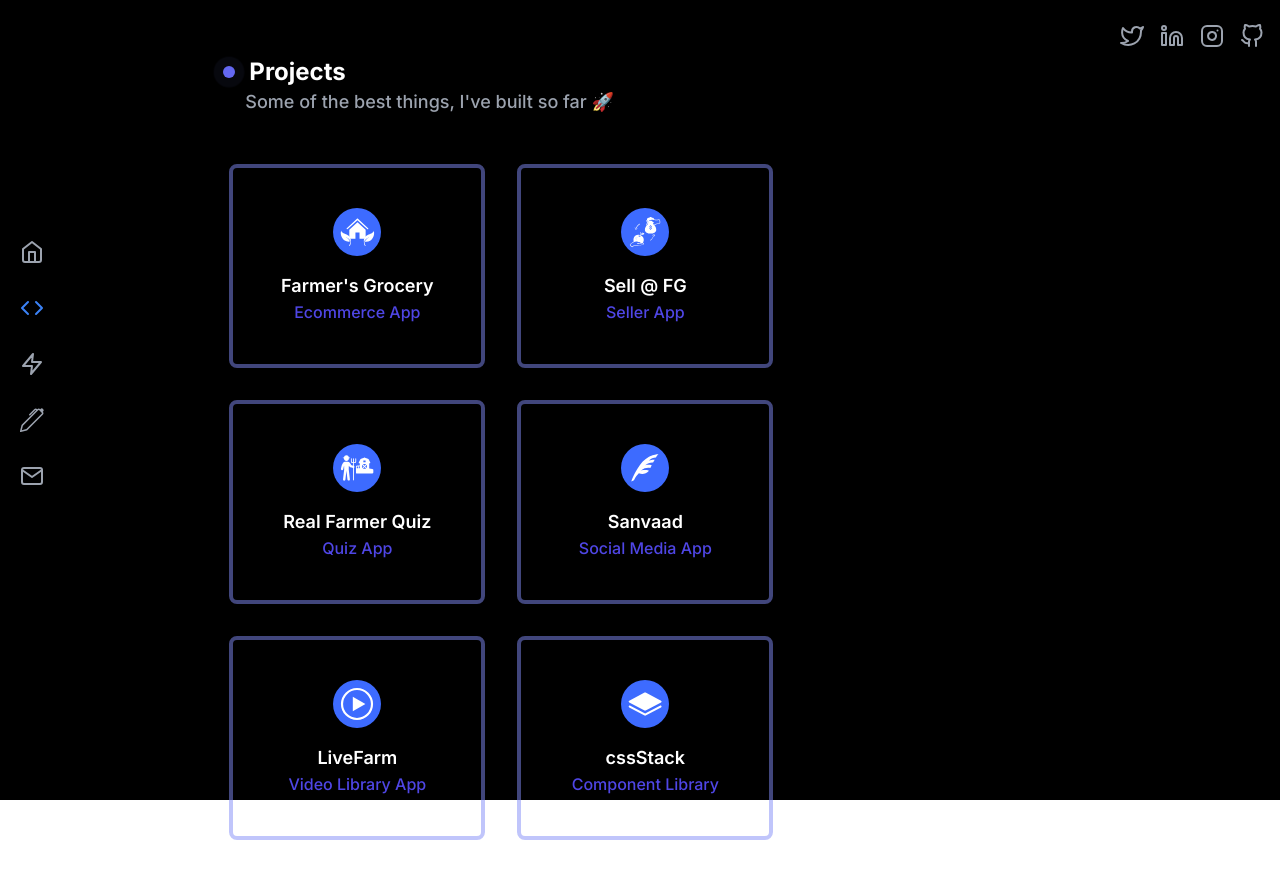
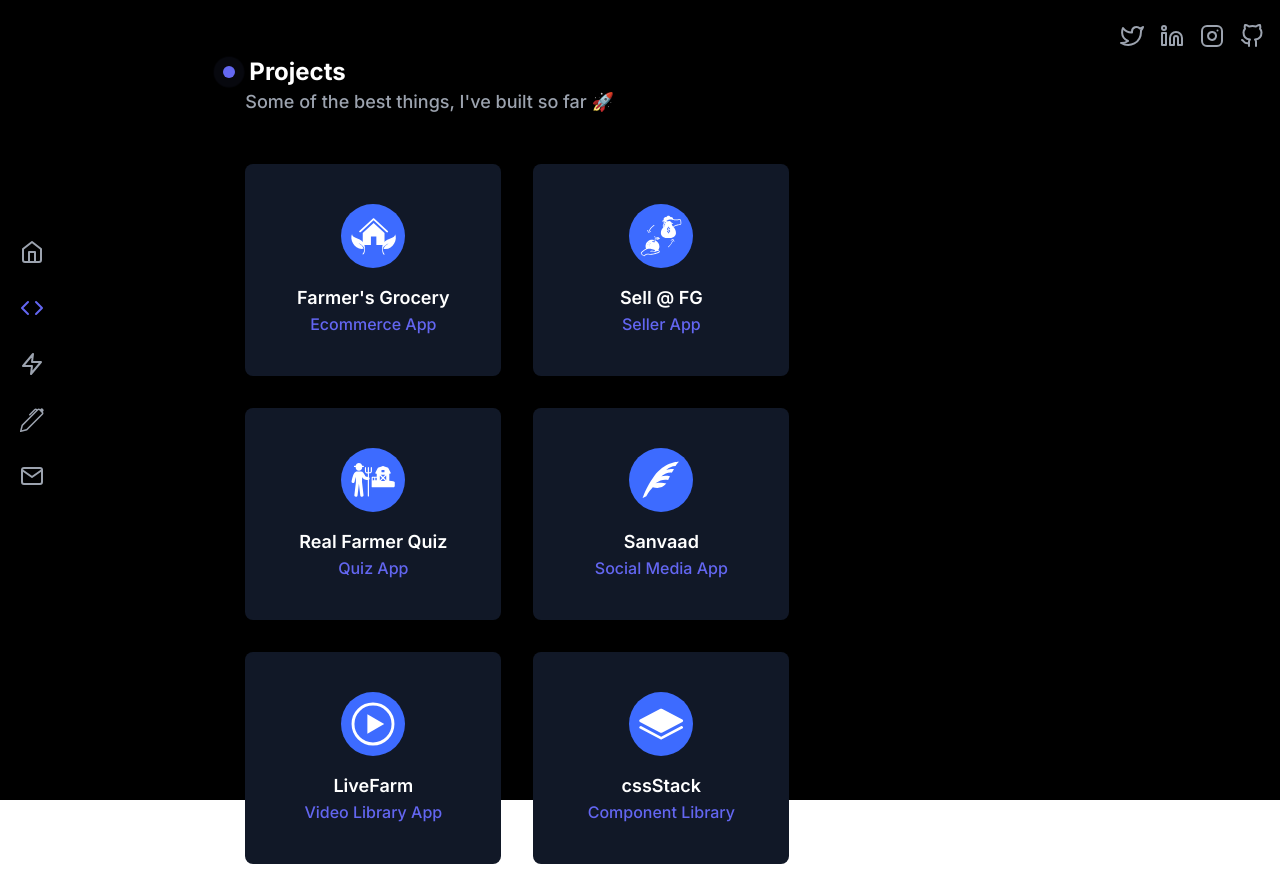
Before and after one commit to shubham-ghuge/shubham-ghuge.github.io, a React (Vite) app: page /projects in a window 1280 px wide. Before the commit the page ends 856 px from the top, so only its background shows below. Built offline with nearby package versions, Linux system fonts and the light colour scheme.

Commit message:
added framer

```diff
--- a/src/components/Title.jsx
+++ b/src/components/Title.jsx
@@ -10,7 +10,7 @@ function Title({ heading, subHeading }) {
         </span>
         {heading}
       </h1>
-      <h2 className="ml-8 mb-8 text-lg font-medium">{subHeading}</h2>
+      <h2 className="ml-8 md:mb-8 text-lg font-medium">{subHeading}</h2>
     </>
   );
 }
--- a/src/pages/contact/index.jsx
+++ b/src/pages/contact/index.jsx
@@ -7,24 +7,24 @@ function Contact() {
   return (
     <div className="container">
       <Title heading="contact" subHeading="I love reading your mails ❤️" />
-      <form className="flex flex-col w-5/6 justify-start mt-16">
+      <form className="flex flex-col mx-2 justify-center md:w-5/6 md:justify-start mt-16">
         <div className={styles.input_field}>
           <label className={styles.label} htmlFor="name">
             Name
           </label>
-          <input id="name" placeholder="Tony Stark" type="text" />
+          <input id="name" placeholder="Tony Stark" type="text" required/>
         </div>
         <div className={styles.input_field}>
           <label className={styles.label} htmlFor="email">
             Email
           </label>
-          <input id="email" type="text" placeholder="tony@avengers.com" />
+          <input id="email" type="email" placeholder="tony@avengers.com" required/>
         </div>
         <div className={styles.input_field}>
           <label className={styles.label} htmlFor="message">
             Message
           </label>
-          <input id="message" type="text" placeholder="Share Thoughts" />
+          <input id="message" type="text" placeholder="Share Thoughts" required/>
         </div>
         <button className="btn-primary flex justify-center ai-center mt-4">
           Send <FiSend className="text-xl ml-2" />
--- a/src/pages/projects/components/Card.jsx
+++ b/src/pages/projects/components/Card.jsx
@@ -1,36 +1,30 @@
 import React from "react";
 import { BiLinkExternal, BiRightArrowAlt } from "react-icons/bi";
 import { Link } from "react-router-dom";
+import { motion } from "framer-motion";
 
-function Card({ details }) {
+function Card({ details, setFuntion, layoutId }) {
   const { id, title, subTitle, live, logo } = details;
   return (
-    <figure className="w-72 sm:w-64 flex flex-col px-6 py-8 sm:px-4 sm:py-10 mx-4 sm:m-4 border-4 border-indigo-400 border-opacity-50 rounded-lg box-border">
-      <img src={logo} className="h-24 mx-auto mb-4 sm:h-12" alt={title} />
-      <figcaption className="flex flex-col items-center">
-        <h3 className="text-lg text-white font-semibold">{title}</h3>
-        <p className="text-md font-medium text-indigo-600">{subTitle}</p>
-        {/* <div className="flex">
-          <Link
-            to={"/projects/" + id}
-            className="flex items-center"
-            state={{ details }}
-          >
-            Details
-            <BiRightArrowAlt className="icon" />
-          </Link>
-          <a
-            href={live}
-            className="flex items-center ml-5"
-            target="_blank"
-            rel="noreferrer"
-          >
-            Live
-            <BiLinkExternal className="icon" />
-          </a>
-        </div> */}
-      </figcaption>
-    </figure>
+    <motion.figure
+      className="w-72 md:w-64 flex flex-col px-6 py-8 bg-gray-900 rounded-lg box-border cursor-pointer md:px-4 md:py-10 mx-4 md:m-4 hover:bg-gray-800"
+      whileHover={{
+        scale: 1.1,
+        transition: { duration: 0.3 },
+      }}
+      onClick={() => setFuntion(id)}
+      layoutId={layoutId}
+    >
+      <img src={logo} className="h-24 mx-auto mb-4 md:h-16" alt={title} />
+      <motion.figcaption className="flex flex-col items-center">
+        <motion.h3 className="text-lg text-white font-semibold">
+          {title}
+        </motion.h3>
+        <motion.p className="text-md font-medium text-indigo-500">
+          {subTitle}
+        </motion.p>
+      </motion.figcaption>
+    </motion.figure>
   );
 }
 export { Card };
--- a/src/pages/projects/index.jsx
+++ b/src/pages/projects/index.jsx
@@ -1,9 +1,22 @@
-import React from "react";
+import React, { useEffect, useState } from "react";
 import { Title } from "../../components/Title";
 import projectData from "../../data/projects.json";
 import { Card } from "./components";
+import { AnimatePresence, AnimateSharedLayout, motion } from "framer-motion";
+import { Details } from "./Details";
+import { IoClose } from "react-icons/io5";
 
 function Projects() {
+  const [selected, setSelected] = useState(null);
+  const [showData, setProjectData] = useState({});
+  useEffect(() => {
+    if (selected) {
+      const [currentProjectData] = projectData.filter((i) => i.id === selected);
+      console.log(currentProjectData);
+      setProjectData(currentProjectData);
+    }
+    return () => setProjectData({});
+  }, [selected]);
   return (
     <section className="container">
       <Title
@@ -11,13 +24,37 @@ function Projects() {
         subHeading="Some of the best things, I've built so far 🚀"
       />
       <div className="mt-14 md:mt-6">
-        <ul className="flex overflow-scroll md:flex-wrap md:justify-start md:overflow-hidden">
-          {projectData.map((project) => (
-            <li key={project.id}>
-              <Card details={project} />
-            </li>
-          ))}
-        </ul>
+        <AnimateSharedLayout type="crossfade">
+          <ul className="flex overflow-scroll md:pl-4 md:flex-wrap md:justify-start md:overflow-hidden">
+            {projectData.map((project) => (
+              <li key={project.id}>
+                <Card
+                  details={project}
+                  setFuntion={setSelected}
+                  layoutId={project.id}
+                />
+              </li>
+            ))}
+          </ul>
+          <AnimatePresence>
+            {selected && (
+              <motion.div
+                layoutId={selected}
+                className="z-10 fixed inset-0 top-0 bottom-0 bg-indigo-900 bg-opacity-80 flex flex-col justify-center items-center"
+              >
+                <motion.div className="relative z-1 bg-gray-900 rounded-lg pb-4 md:h-5/6 md:w-11/12">
+                  <button
+                    className="ml-auto block my-4 mr-4 p-2 bg-gray-800 text-gray-50 rounded"
+                    onClick={() => setSelected(null)}
+                  >
+                    <IoClose />
+                  </button>
+                  <Details data={showData} />
+                </motion.div>
+              </motion.div>
+            )}
+          </AnimatePresence>
+        </AnimateSharedLayout>
       </div>
     </section>
   );
--- a/src/pages/skills/index.jsx
+++ b/src/pages/skills/index.jsx
@@ -2,6 +2,7 @@ import React, { useEffect, useState } from "react";
 import { Title } from "../../components/Title";
 import { data } from "../../data/skills";
 import styles from "./skills.module.css";
+import { motion } from "framer-motion";
 
 function Skills() {
   const [tech, setTech] = useState(0);
@@ -29,11 +30,25 @@ function Skills() {
   return (
     <section className="container">
       <Title heading="Skills" subHeading="Tech I've work with till now ✨," />
-      <div className="mx-auto">
+      <motion.div
+        initial="hidden"
+        animate="show"
+        variants={{
+          hidden: { opacity: 0 },
+          show: {
+            opacity: 1,
+            transition: {
+              staggerChildren: 0.1,
+              delayChildren: 0.3,
+            },
+          },
+        }}
+        className="mx-auto my-4"
+      >
         {Object.keys(data).map((j, idx) => (
           <button
-            className={`capitalize focus:outline-none rounded m-2 p-2 ring-2 ring-indigo-600 ${
-              tech === idx ? "bg-indigo-600 text-white" : ""
+            className={`capitalize focus:outline-none text-gray-50 text-xs rounded m-2 p-2 ring-2 ring-indigo-600 md:text-lg ${
+              tech === idx ? "bg-indigo-600 text-white font-semibold" : ""
             }`}
             onClick={() => showSkillIcons(idx)}
             key={idx}
@@ -41,21 +56,28 @@ function Skills() {
             {j.split("_").join(" ")}
           </button>
         ))}
-        <div className="flex mt-8 flex-wrap">
+        <div className="flex mt-4 flex-wrap md:mt-8">
           {skillData &&
             skillData.map((i, idx) => {
               const Icon = i.icon;
               return (
-                <div key={idx} className={styles.card}>
-                  <Icon className="text-2xl text-cyan-500 md:text-3xl" />
-                  <p className="text-sm mt-2 capitalize text-white">
+                <motion.div
+                  variants={{
+                    hidden: { scale: 0 },
+                    show: { scale: 1 },
+                  }}
+                  key={idx}
+                  className={styles.card}
+                >
+                  <Icon className="text-2xl text-indigo-600 md:text-3xl" />
+                  <p className="text-xs mt-2 capitalize font-normal text-gray-100 md:text-sm">
                     {i.name}
                   </p>
-                </div>
+                </motion.div>
               );
             })}
         </div>
-      </div>
+      </motion.div>
     </section>
   );
 }
--- a/src/pages/skills/skills.module.css
+++ b/src/pages/skills/skills.module.css
@@ -1,7 +1,4 @@
 .card {
-  background: #1d2433;
-  @apply m-2 h-20 w-20 flex items-center flex-col justify-center cursor-pointer rounded md:h-24 md:w-24 transition duration-500;
+  /* background: #1d2433; */
+  @apply m-2 h-20 w-20 flex items-center flex-col justify-center bg-gray-900 cursor-pointer rounded md:h-24 md:w-24;
 }
-.card:hover svg{
-  @apply text-4xl;
-}
--- a/src/utils.css
+++ b/src/utils.css
@@ -8,8 +8,8 @@
   @apply text-xl md:text-2xl hover:text-blue-600;
 }
 .active {
-  @apply relative text-blue-500;
+  @apply relative text-indigo-500;
 }
 .btn-primary {
-  @apply px-5 py-2 font-semibold rounded text-white focus:outline-none bg-gradient-to-r from-fuchsia-600 to-pink-600;
+  @apply px-5 py-2 font-semibold rounded text-white focus:outline-none bg-gradient-to-r from-indigo-700 to-blue-600 focus:ring-4 focus:ring-indigo-700 focus:ring-opacity-50;
 }
```
Also changed, not shown: src/pages/projects/Details.jsx (+23 -23 lines).
